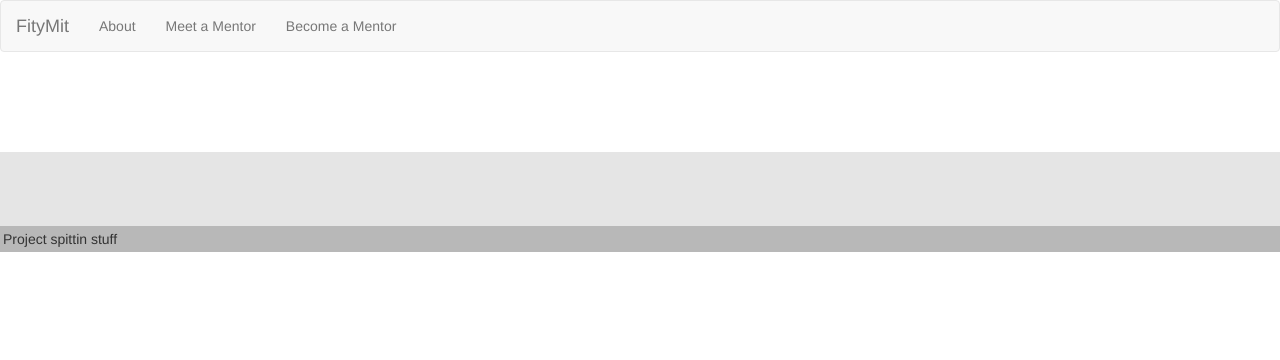
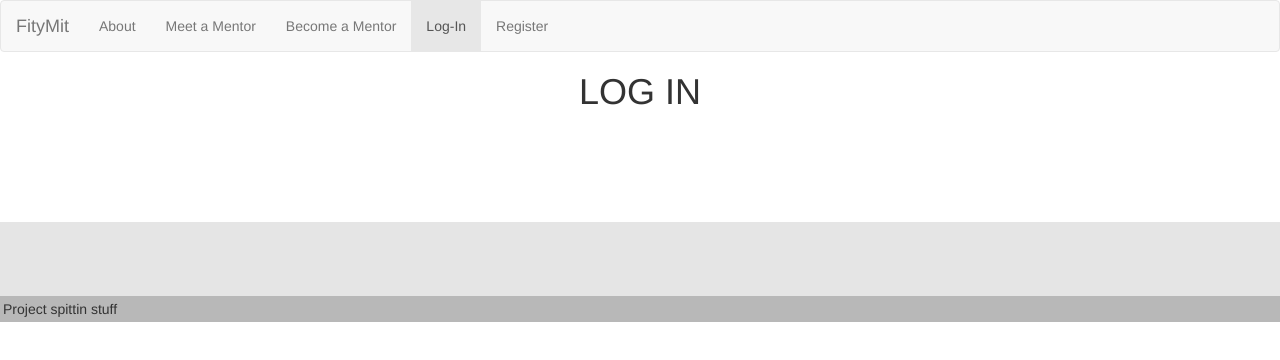
Before and after one commit to JairoFrey/Fitymit, a React (Create React App) app in the folder client/: page /login in a window 1280 px wide. Shown: the top 360 px of the page. Built offline with nearby package versions, Linux system fonts and the light colour scheme.

Commit message:
Updated Nav bar to add login and register

```diff
--- a/client/src/App.js
+++ b/client/src/App.js
@@ -3,6 +3,8 @@ import { BrowserRouter as Router, Route } from "react-router-dom";
 import Discover from "./pages/Discover";
 import About from "./pages/About";
 import Create from "./pages/Create";
+import Login from "./pages/Login";
+import Register from "./pages/Register";
 import Navbar from "./components/Navbar";
 import Footer from "./components/Footer";
 import Wrapper from "./components/Wrapper";
@@ -16,6 +18,8 @@ const App = () => (
         <Route exact path="/about" component={About} />
         <Route exact path="/discover" component={Discover} />
         <Route exact path="/create" component={Create} />
+        <Route exact path="/register" component={Register} />
+        <Route exact path="/login" component={Login} />
       </Wrapper>
       <Footer />
     </div>
--- a/client/src/components/Navbar/Navbar.js
+++ b/client/src/components/Navbar/Navbar.js
@@ -27,6 +27,12 @@ const Navbar = props => (
         <li className={window.location.pathname === "/create" ? "active" : ""}>
           <Link to="/create">Become a Mentor</Link>
         </li>
+        <li className={window.location.pathname === "/login" ? "active" : ""}>
+          <Link to="/login">Log-In</Link>
+        </li>
+        <li className={window.location.pathname === "/register" ? "active" : ""}>
+          <Link to="/register">Register</Link>
+        </li>
       </ul>
     </div>
   </nav>
--- /dev/null
+++ b/client/src/pages/Login.js
@@ -0,0 +1,14 @@
+import React, { Component } from "react";
+
+class Login extends Component {
+
+  render() {
+    return (
+      <div>
+        <h1 className="text-center">LOG IN</h1>
+      </div>
+    );
+  }
+}
+
+export default Login;
--- /dev/null
+++ b/client/src/pages/Register.js
@@ -0,0 +1,14 @@
+import React, { Component } from "react";
+
+class Register extends Component {
+
+  render() {
+    return (
+      <div>
+        <h1 className="text-center">Register</h1>
+      </div>
+    );
+  }
+}
+
+export default Register;
```
Also changed, not shown: client/src/pages/Create.js (+21 -0 lines).
